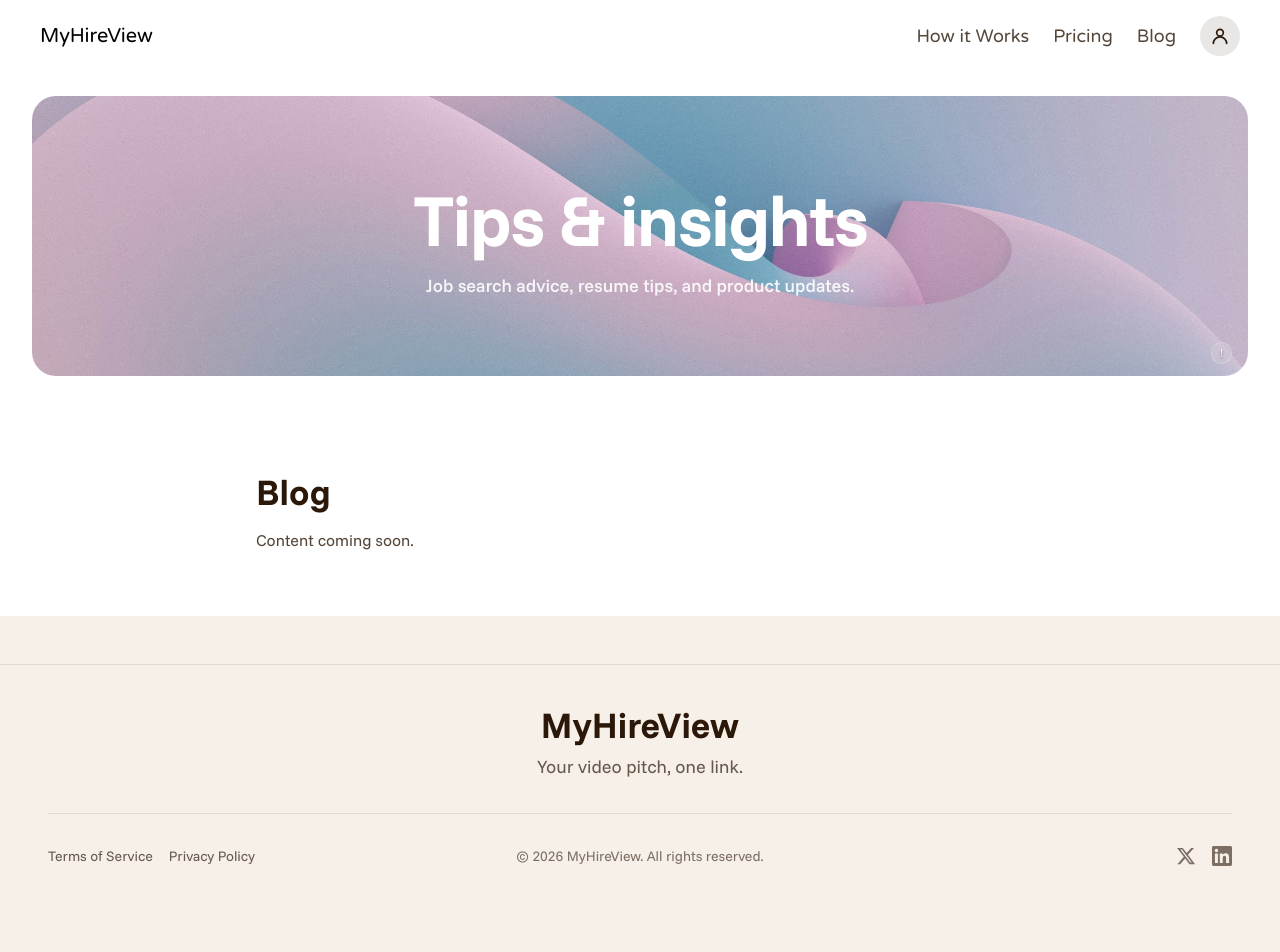
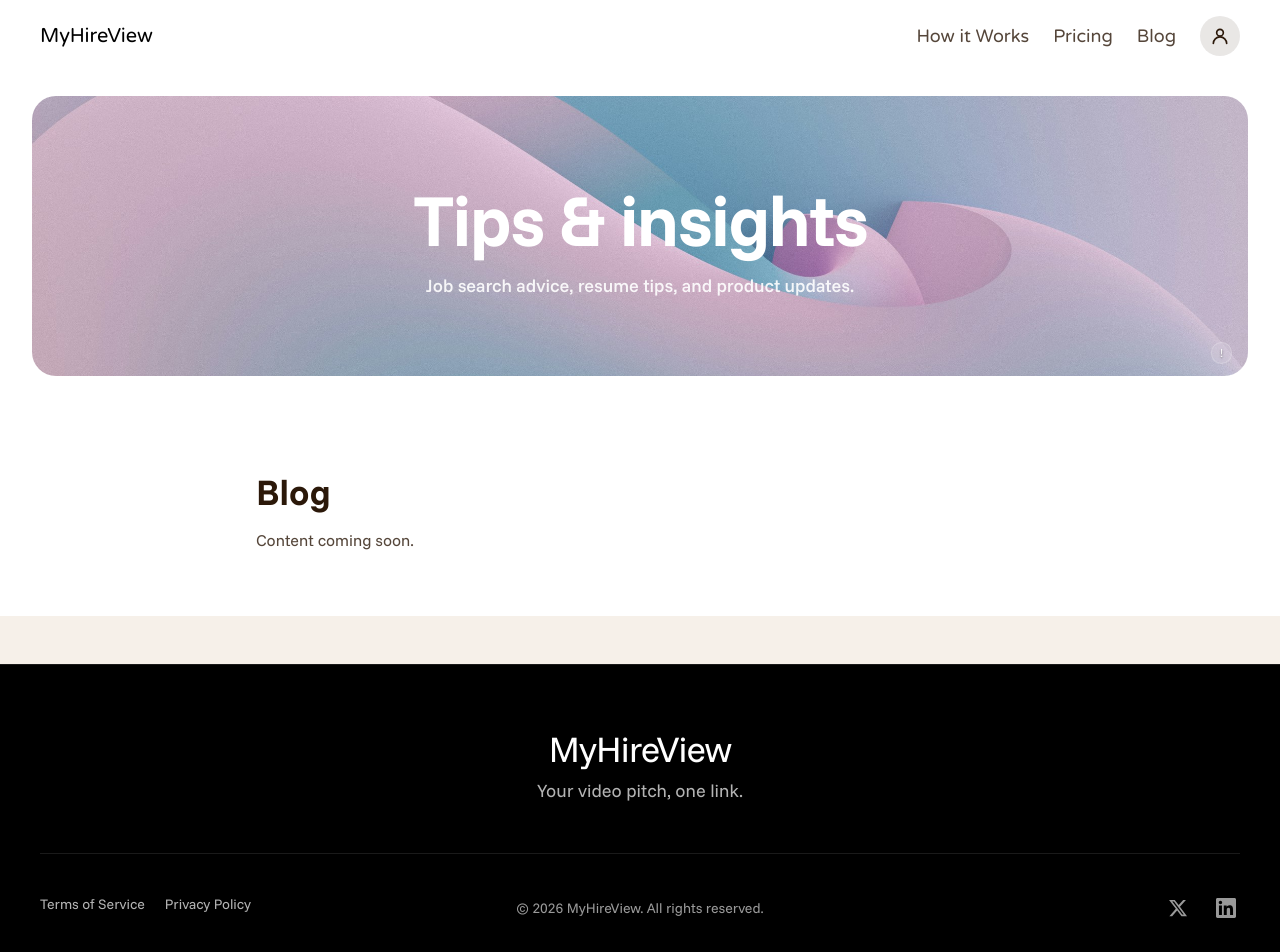
Before and after one commit to joan-gerard/my-hire-view, a Next.js app: page /blog in a window 1280 px wide. Shown: the top 952 px of the page. Before the commit the page ends 906 px from the top, so only its background shows below. Built offline with nearby package versions, Linux system fonts and the light colour scheme; no server answers.

Commit message:
update Footer

```diff
--- a/components/public/ViewPageFooter.tsx
+++ b/components/public/ViewPageFooter.tsx
@@ -1,45 +1,55 @@
 "use client";
 
+import { fadeUp, viewport } from "@/lib/landing-animations";
+import { motion } from "framer-motion";
 import Link from "next/link";
 
 const SLOGAN = "Your video pitch, one link.";
 
 /**
- * Footer for the public application view page (/view/[slug]).
- * Shown only to non-owners (recruiters/visitors). Displays app branding,
- * legal links, copyright, and social links.
+ * Footer for the public application view page (/view/[slug]) and marketing
+ * landing page. Displays app branding, legal links, copyright, and social links.
+ * Uses explicit black background and white text (no CSS variables) to match
+ * the rest of the homepage (Problem, FAQ, CTA sections). Same container,
+ * typography, and motion as other landing sections.
  */
 export default function ViewPageFooter() {
   return (
-    <footer className="mt-12 border-t border-[var(--foreground)]/10 px-4 py-10 sm:px-6 lg:px-12 bg-[var(--background)]">
-      <div className="mx-auto">
-        {/* Logo and slogan — centered */}
+    <motion.footer
+      className="mt-12 border-t border-white/10 bg-black text-white"
+      initial={fadeUp.initial}
+      whileInView={fadeUp.whileInView}
+      viewport={viewport}
+      transition={fadeUp.transition}
+    >
+      <div className="px-4 md:px-6 lg:px-10 2xl:px-12 pt-12 pb-10 lg:pt-16 lg:pb-12 max-w-[1700px] mx-auto">
+        {/* Logo and slogan — centered, light typography to match landing headlines */}
         <div className="flex flex-col items-center gap-2 text-center">
           <Link
             href="/"
-            className="text-4xl font-bold text-[var(--foreground)] transition-colors hover:opacity-80"
+            className="text-3xl sm:text-4xl font-light tracking-tight text-white transition-colors hover:opacity-80 focus:outline-none focus:ring-2 focus:ring-white/20 focus:ring-offset-2 focus:ring-offset-black rounded-sm"
           >
             MyHireView
           </Link>
-          <p className="text-lg text-[var(--foreground)]/70">{SLOGAN}</p>
+          <p className="text-base sm:text-lg text-white/70">{SLOGAN}</p>
         </div>
 
-        <div className="mt-8 grid grid-cols-1 gap-4 border-t border-[var(--foreground)]/10 pt-8 text-center lg:grid-cols-3 lg:gap-6">
+        <div className="mt-10 lg:mt-12 grid grid-cols-1 gap-6 border-t border-white/10 pt-8 lg:pt-10 text-center lg:grid-cols-3 lg:gap-8">
           {/* 1. Terms & Privacy */}
           <div className="flex flex-col items-center lg:items-start gap-2 order-3 lg:order-1">
             <nav
-              className="flex flex-wrap justify-center gap-x-4 gap-y-1"
+              className="flex flex-wrap justify-center gap-x-5 gap-y-1"
               aria-label="Legal links"
             >
               <Link
                 href="/terms"
-                className="text-sm text-[var(--foreground)]/70 hover:text-[var(--foreground)]"
+                className="text-sm text-white/70 transition-colors hover:text-white focus:outline-none focus:underline rounded-sm"
               >
                 Terms of Service
               </Link>
               <Link
                 href="/privacy"
-                className="text-sm text-[var(--foreground)]/70 hover:text-[var(--foreground)]"
+                className="text-sm text-white/70 transition-colors hover:text-white focus:outline-none focus:underline rounded-sm"
               >
                 Privacy Policy
               </Link>
@@ -48,7 +58,7 @@ export default function ViewPageFooter() {
 
           {/* 2. Copyright */}
           <div className="flex flex-col items-center justify-center order-2 sm:items-center">
-            <p className="text-sm text-[var(--foreground)]/60">
+            <p className="text-sm text-white/60">
               © 2026 MyHireView. All rights reserved.
             </p>
           </div>
@@ -56,14 +66,14 @@ export default function ViewPageFooter() {
           {/* 3. Socials */}
           <div className="flex flex-col items-center lg:items-end gap-2 order-1 sm:items-center lg:order-3">
             <nav
-              className="flex items-center justify-center gap-4"
+              className="flex items-center justify-center gap-5"
               aria-label="Social links"
             >
               <a
                 href="https://twitter.com/myhireview"
                 target="_blank"
                 rel="noopener noreferrer"
-                className="text-[var(--foreground)]/60 hover:text-[var(--foreground)]"
+                className="text-white/60 transition-colors hover:text-white focus:outline-none focus:ring-2 focus:ring-white/20 focus:ring-offset-2 focus:ring-offset-black rounded-full p-1"
                 aria-label="Twitter / X"
               >
                 <TwitterIcon className="h-5 w-5" />
@@ -72,7 +82,7 @@ export default function ViewPageFooter() {
                 href="https://www.linkedin.com/company/myhireview"
                 target="_blank"
                 rel="noopener noreferrer"
-                className="text-[var(--foreground)]/60 hover:text-[var(--foreground)]"
+                className="text-white/60 transition-colors hover:text-white focus:outline-none focus:ring-2 focus:ring-white/20 focus:ring-offset-2 focus:ring-offset-black rounded-full p-1"
                 aria-label="LinkedIn"
               >
                 <LinkedInIcon className="h-5 w-5" />
@@ -81,7 +91,7 @@ export default function ViewPageFooter() {
           </div>
         </div>
       </div>
-    </footer>
+    </motion.footer>
   );
 }
 
```
Also changed, not shown: 1 other file (tests, documents, lock files or other folders).
